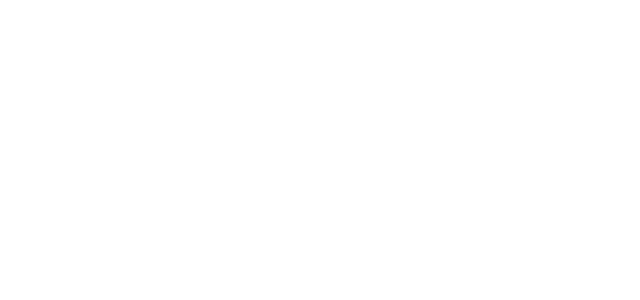
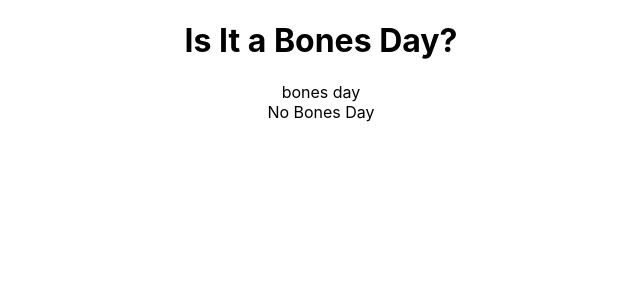
Before and after one commit to mccleskeyc/bonesday, a React (Create React App) app: page / in a window 1280 px wide. Shown: the top 300 px of the page, without its empty margins (319-959 px from the left). Built offline with nearby package versions, Linux system fonts and the light colour scheme.

Commit message:
added components structure

```diff
--- a/src/App.js
+++ b/src/App.js
@@ -1,12 +1,19 @@
 
+import React, {Component} from 'react';
 import './App.css';
+import {Bones} from './components/Bones'
+import {NoBones} from './components/NoBones'
 
-function App() {
+class App extends Component {
+  render() {
   return (
     <div className="App">
-
+      <h1>Is It a Bones Day?</h1>
+      <Bones />
+      <NoBones />
     </div>
   );
 }
+}
 
 export default App;
--- /dev/null
+++ b/src/components/Bones.js
@@ -0,0 +1,13 @@
+import React, { Component } from 'react'
+
+export class Bones extends Component {
+    render() {
+        return (
+            <div>
+                bones day
+            </div>
+        )
+    }
+}
+
+export default Bones
--- /dev/null
+++ b/src/components/NoBones.js
@@ -0,0 +1,13 @@
+import React, { Component } from 'react'
+
+export class NoBones extends Component {
+    render() {
+        return (
+            <div>
+                No Bones Day
+            </div>
+        )
+    }
+}
+
+export default NoBones
```
